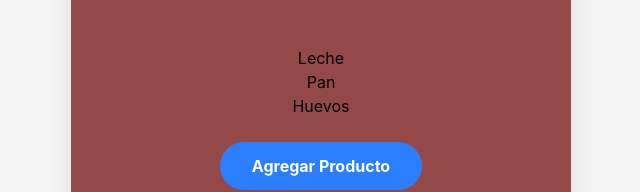
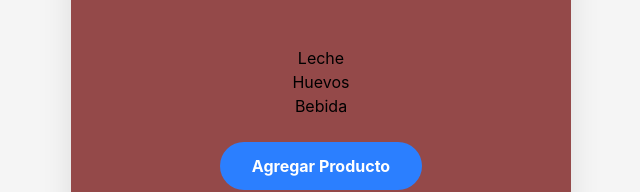
Before and after one commit to JuanEndl/listaSuper, a React (Vite) app: page / in a window 1280 px wide. Shown: the part 370-562 px from the top of the page, without its empty margins (319-959 px from the left). Built offline with nearby package versions, Linux system fonts and the light colour scheme.

Commit message:
agregado de productos

```diff
--- a/src/components/ListaCompras.jsx
+++ b/src/components/ListaCompras.jsx
@@ -2,29 +2,41 @@ import { useState } from "react";
 import { ModalProducto } from "./ModalProducto";
 
 export const ListaCompras = () => {
+
   const [modalAbierto, setModalAbierto] = useState(false);
+
+  const [productos, setProductos] = useState([
+    "Leche",
+    "Huevos",
+    "Bebida",
+  ]);
+
+  const agregarProducto = (nombre) => {
+    if (!nombre.trim()) return;
+
+    setProductos((anterior) => [
+      ...anterior,
+      nombre,
+    ]);
+
+    setModalAbierto(false);
+  };
 
   return (
     <div className="contenedor">
       <h1 className="titulo">Lista de Compras</h1>
 
       <div className="card">
-        <p>Leche</p>
-        <p>Pan</p>
-        <p>Huevos</p>
+        {productos.map((producto, index) => (
+          <p key={index}>{producto}</p>
+        ))}
 
-        <button
-          onClick={() => setModalAbierto(true)}
-          className="mt-6 rounded-full bg-blue-500 px-8 py-3 font-bold text-white hover:bg-blue-700 transition"
-        >
+        <button onClick={() => setModalAbierto(true)} className="mt-6 rounded-full bg-blue-500 px-8 py-3 font-bold text-white hover:bg-blue-700 transition" >
           Agregar Producto
         </button>
       </div>
 
-      <ModalProducto
-        abierto={modalAbierto}
-        cerrar={() => setModalAbierto(false)}
-      />
+      <ModalProducto abierto={modalAbierto} cerrar={() => setModalAbierto(false)} guardar={agregarProducto} />
     </div>
   );
 };
--- a/src/components/ModalProducto.jsx
+++ b/src/components/ModalProducto.jsx
@@ -1,30 +1,32 @@
-export const ModalProducto = ({ abierto, cerrar }) => {
+import { useState } from "react";
+
+export const ModalProducto = ({ abierto, cerrar, guardar }) => {
+
+  const [nombre, setNombre] = useState("");
+
   if (!abierto) return null;
 
   return (
     <div className="fixed inset-0 flex items-center justify-center bg-black/50">
       <div className="w-96 rounded-xl bg-white p-6 shadow-xl">
+
         <h2 className="mb-4 text-2xl font-bold">
           Nuevo producto
         </h2>
 
-        <input
-          type="text"
-          placeholder="Nombre del producto"
-          className="mb-4 w-full rounded-lg border p-2"
-        />
+        <input type="text" value={nombre} onChange={(e) => setNombre(e.target.value)} placeholder="Nombre del producto" className="mb-4 w-full rounded-lg border p-2" />
 
         <div className="flex justify-end gap-3">
-          <button
-            onClick={cerrar}
-            className="rounded-lg bg-gray-400 px-5 py-2 text-white"
-          >
+
+          <button onClick={cerrar} className="rounded-lg bg-gray-400 px-5 py-2 text-white" >
             Cancelar
           </button>
 
-          <button className="rounded-lg bg-green-600 px-5 py-2 text-white">
-            Guardar
+          <button
+            onClick={() => { guardar(nombre); setNombre(""); }} className="rounded-lg bg-green-600 px-5 py-2 text-white" >
+            Agregar
           </button>
+
         </div>
       </div>
     </div>
```
